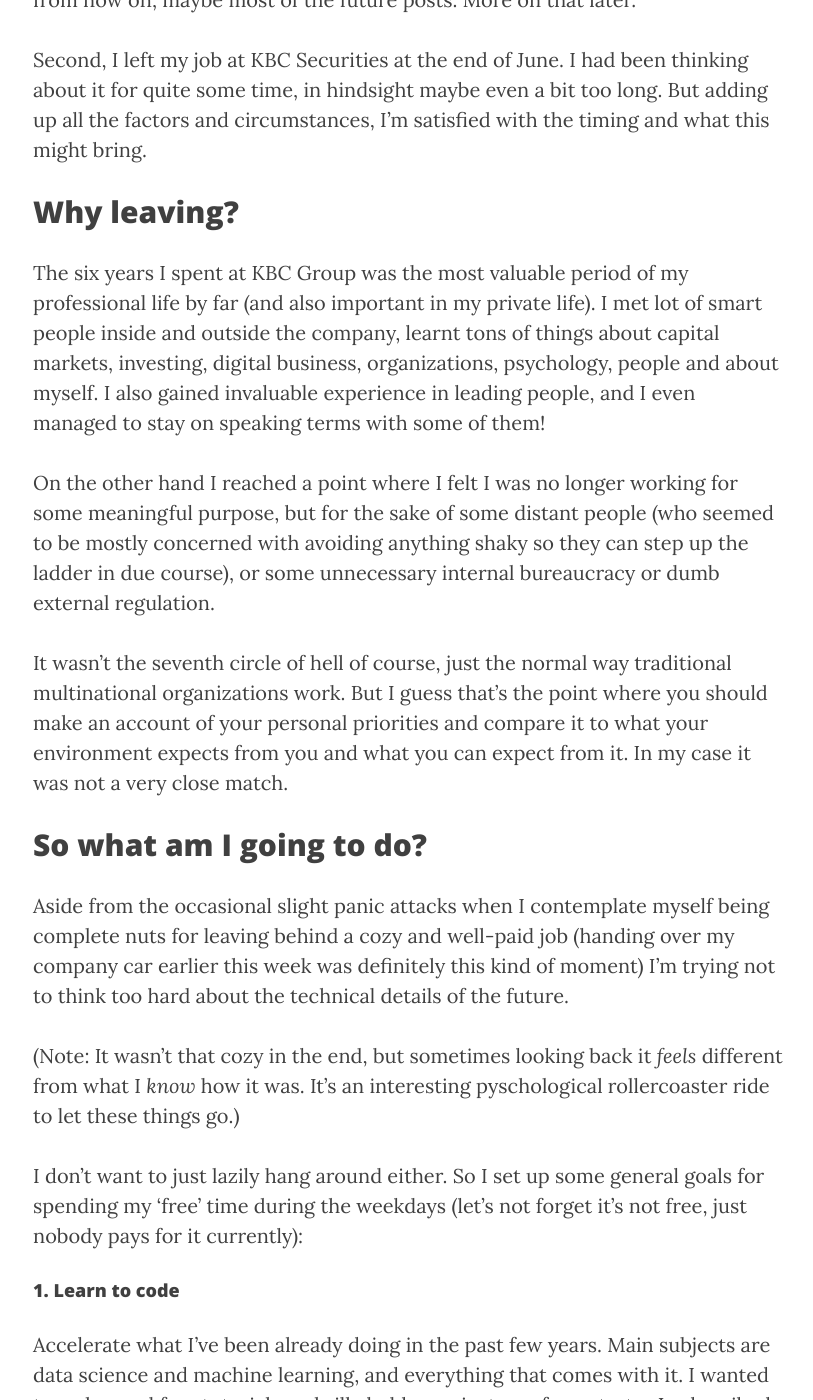
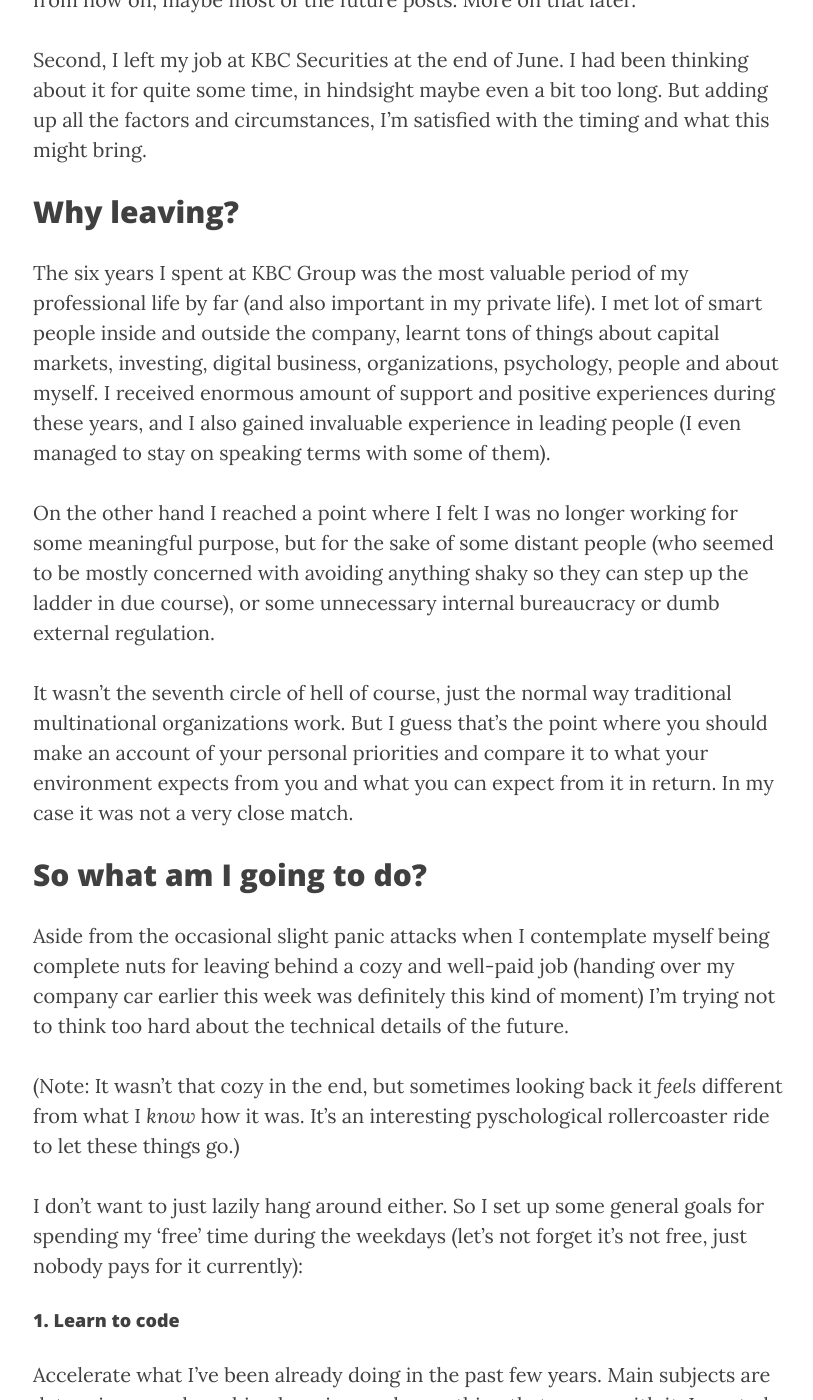
Before and after one commit to doktorjustice/doktorjustice.github.io, a Jekyll site: the page built from _posts/2017-07-19-changes.md, in a window 1280 px wide and 1400 px high, scrolled down 601 px. Shown: the whole window, without its empty margins (232-1045 px from the left). Built offline with Jekyll 4.4.1, drawn with Linux system fonts in a browser that asks for light colours; nearby versions of some CDN libraries; comment, search, counter and statistics services are not loaded.

Commit message:
Fix post

```diff
--- a/_posts/2017-07-19-changes.md
+++ b/_posts/2017-07-19-changes.md
@@ -11,11 +11,11 @@ Second, I left my job at KBC Securities at the end of June. I had been thinking
 
 ## Why leaving?
 
-The six years I spent at KBC Group was the most valuable period of my professional life by far (and also important in my private life). I met lot of smart people inside and outside the company, learnt tons of things about capital markets, investing, digital business, organizations, psychology, people and about myself. I also gained invaluable experience in leading people, and I even managed to stay on speaking terms with some of them!
+The six years I spent at KBC Group was the most valuable period of my professional life by far (and also important in my private life). I met lot of smart people inside and outside the company, learnt tons of things about capital markets, investing, digital business, organizations, psychology, people and about myself. I received enormous amount of support and positive experiences during these years, and I also gained invaluable experience in leading people (I even managed to stay on speaking terms with some of them).
 
 On the other hand I reached a point where I felt I was no longer working for some meaningful purpose, but for the sake of some distant people (who seemed to be mostly concerned with avoiding anything shaky so they can step up the ladder in due course), or some unnecessary internal bureaucracy or dumb external regulation.
 
-It wasn’t the seventh circle of hell of course, just the normal way traditional multinational organizations work. But I guess that’s the point where you should make an account of your personal priorities and compare it to what your environment expects from you and what you can expect from it. In my case it was not a very close match.
+It wasn’t the seventh circle of hell of course, just the normal way traditional multinational organizations work. But I guess that’s the point where you should make an account of your personal priorities and compare it to what your environment expects from you and what you can expect from it in return. In my case it was not a very close match.
 
 ## So what am I going to do?
 
```
